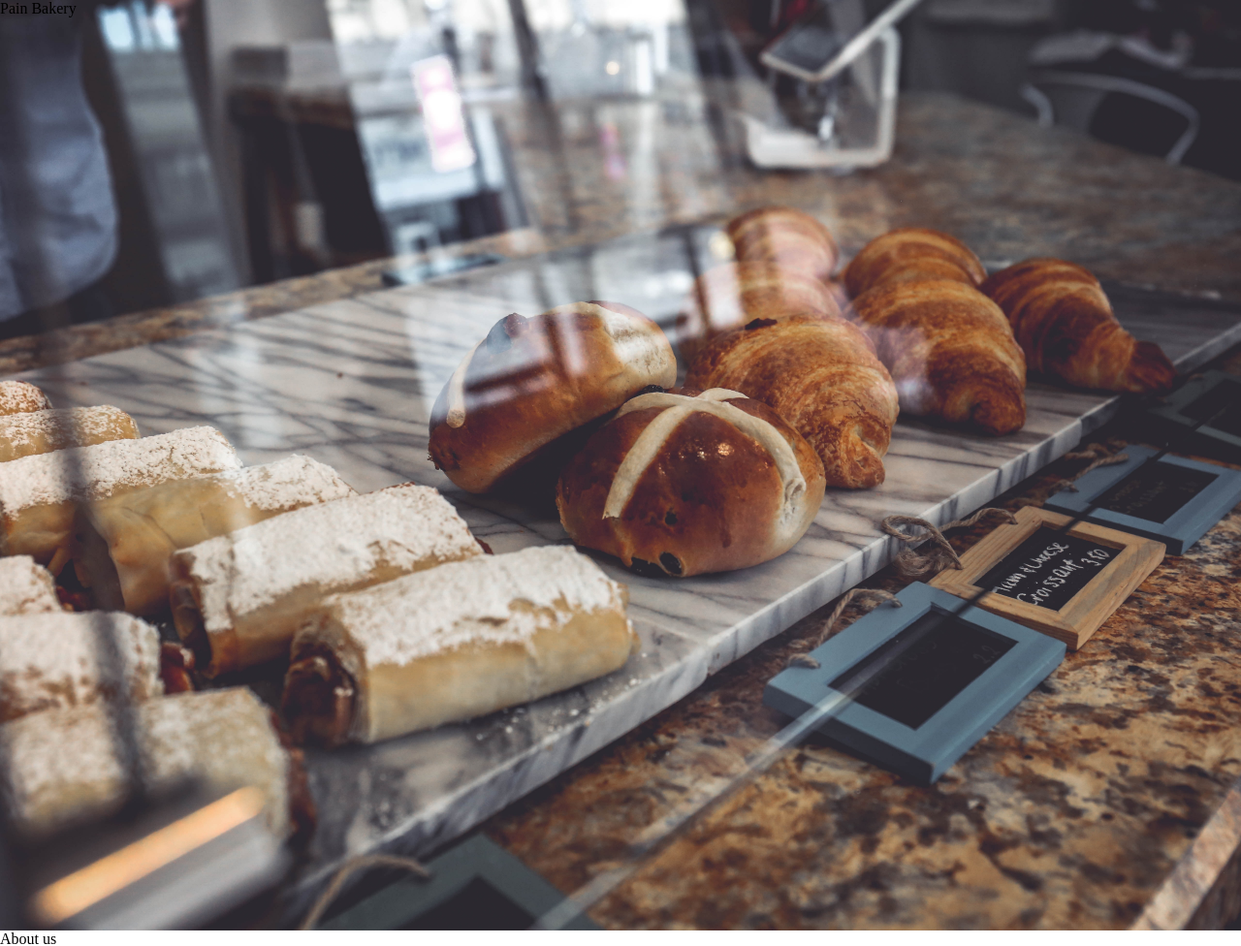
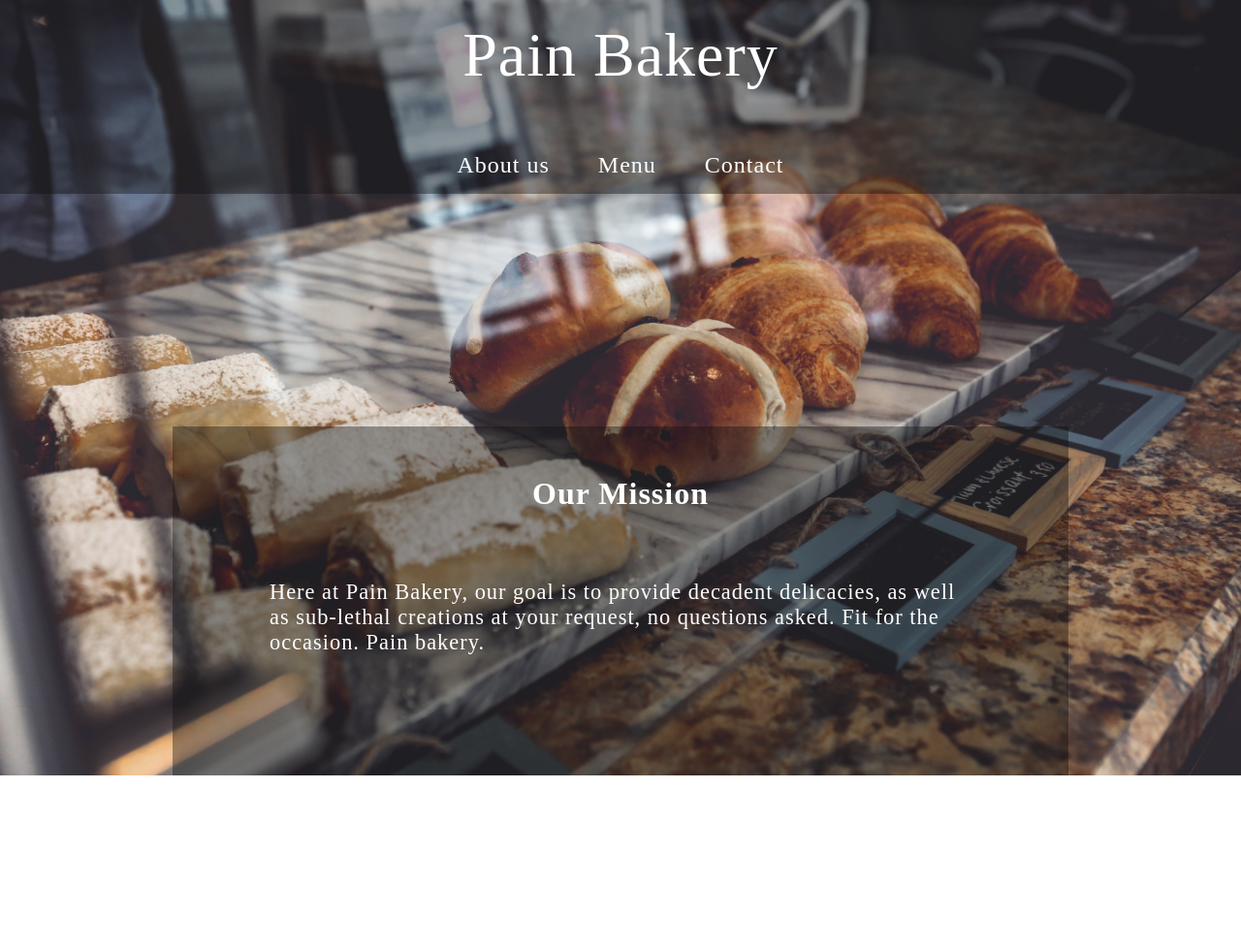
Before and after one commit to PhlegmMignon/restaurant-page, a website built with webpack: page dist/index.html in a window 1280 px wide. Shown: the top 976 px of the page at 97% size. After the commit the page ends 800 px from the top, so only its background shows below. Built offline with nearby package versions, Linux system fonts and the light colour scheme; files whose address does not match are found by name.

Commit message:
Fixed scrolling + Finished about us

```diff
--- a/src/index.js
+++ b/src/index.js
@@ -5,17 +5,14 @@ function component() {
   content.id = 'content';
 
 
+  const main = document.createElement('div');
+  main.id = 'main';
+
   const header = document.createElement('div');
-  renderHeader(header, content);
+  renderHeader(header, content, main);
+  content.appendChild(main);
 
 
-
-
-
-  //Creates main
-  const main = document.createElement('div');
-  main.id = 'main';
-  content.appendChild(main);
 
 
 
@@ -35,7 +32,7 @@ function component() {
 }
 
 
-function renderHeader(header, content) {
+function renderHeader(header, content, main) {
   header.id = 'header';
 
 
@@ -51,9 +48,11 @@ function renderHeader(header, content) {
   const tab2 = tab('2', 'Menu', navbar);
   const tab3 = tab('3', 'Contact', navbar);
 
+  tab1gen(main);
+  tab2gen(main);
+  tab3gen(main);
 
   //Add each tab function call here
-  // tab1.addEventListener('click', () => tab1gen());
   //tab2gen();
   //tab3gen();
 
@@ -73,13 +72,43 @@ const tab = (id, text, navbar) => {
   element.classList.add('tabs');
   element.innerHTML = text;
   navbar.appendChild(element);
-  element.addEventListener('click', () => tab1gen());
+
   return element;
 }
 
-function tab1gen() {
+function tab1gen(main) {
+  let element = document.createElement('div');
+  element.id = 'aboutUs';
 
+  let el1 = document.createElement('div');
+  el1.id = 'ourMission';
+  el1.innerHTML = 'Our Mission';
 
+  let el2 = document.createElement('div');
+  el2.id = 'missionText';
+  el2.innerHTML = "Here at Pain Bakery, our goal is to provide decadent delicacies, as well as sub-lethal creations at your request, no questions asked. Fit for the occasion. Pain bakery. ";
+
+  element.appendChild(el1);
+  element.appendChild(el2);
+
+  main.appendChild(element);
+}
+
+function tab2gen(main) {
+  let element = document.createElement('div');
+  element.id = 'menu';
+  element.style.display = 'none';
+
+  element.innerHTML = 'zxcvasd';
+  main.appendChild(element);
+}
+
+function tab3gen(main) {
+  let element = document.createElement('div');
+  element.id = 'contact';
+  element.style.display = 'none';
+
+  main.appendChild(element);
 }
 
 document.body.appendChild(component());
--- a/src/style.css
+++ b/src/style.css
@@ -1,3 +1,21 @@
+@font-face {
+    font-family: 'Montserrat';
+    font-weight: 200;
+    src: url('./Montserrat/static/Montserrat-ExtraLight.ttf');
+  }
+
+  @font-face {
+    font-family: 'Montserrat';
+    font-weight: 400;
+    src: url('./Montserrat/static/Montserrat-Light.ttf');
+  }
+
+  @font-face {
+    font-family: 'Montserrat';
+    font-weight: 600;
+    src: url('./Montserrat/static/Montserrat-Regular.ttf');
+  }
+
 :root {
     --white: #ffffff;
     --grey: #e9ecef;
@@ -12,23 +30,134 @@
     --orange: #ff9f1c;
 }
 
+
+
 * {
     margin: 0px 0px;
     padding: 0px 0px;
     list-style-type: none;
     height: 100%;
+
+    color: white;
+    letter-spacing: 1px;
+
+
 }
 
-body {
-    display: grid;
-}
+
 
 #content {
     min-width: 100%;
-    min-height: 120vh;
-
+    min-height: 100%;
     background-image: url('./bg.jpg');
     background-repeat: no-repeat;
     background-size: cover;
-    background-position: center center;
+    background-attachment: fixed;
+    background-position: center;
+
+    display: flex;
+    gap: 40px;
+    flex-direction: column;
+
+    font-family: 'Montserrat';
+
+    overflow: auto;
+    position: fixed;
 }
+
+
+    #header {
+        display: flex;
+        flex-direction: column;
+        min-height: 200px;
+        max-height: 200px;
+        background-color:rgb(16,16,16, .4);
+        font-weight: 200;
+    }
+
+        #name {
+            box-sizing: border-box;
+            height: 70%;
+            padding-top: 20px;
+            font-size: 4rem;
+            text-align: center;
+
+        }
+
+        #navbar {
+            display: flex;
+            gap: 50px;
+            justify-content: center;
+            height: 30%;
+            width: 100%;
+            font-weight: 400;;
+        }
+
+            .tabs {
+                display: flex;
+                font-size: 1.5rem;
+                align-items: center;
+            }
+
+
+
+
+
+
+    #main {
+        display: flex;
+        height: auto;
+    }
+
+        #aboutUs {
+            display: flex;
+            flex-direction: column;
+            justify-content: center;
+            align-items: center;
+            background-color:rgb(16,16,16, .4);
+            margin: 200px auto;
+            height: 515px;
+            gap: 20px;
+        }
+
+            #ourMission {
+                display: flex;
+                height: 200px;
+                font-size: 2rem;
+                font-weight: 600;
+                align-items: center;
+            }
+            #missionText {
+                font-weight: 400;
+                font-size: 1.4rem;
+                width: 924px;
+                flex-wrap: wrap;
+                box-sizing: border-box;
+                padding: 0px 100px;
+            }
+
+        #menu {
+            font-size: 2rem;
+            display: none;
+        }
+
+        #contact {
+            height: 200px;
+        }
+
+
+    #footer {
+        display: flex;
+        justify-content: center;
+        align-items: center;
+        background-color:rgb(16,16,16, .4);
+        min-height: 50px;
+        max-height: 50px;
+        width: 100%;
+        margin-top: auto;
+
+        font-size: 1.3rem;
+        font-weight: 400;
+
+
+    }
```
